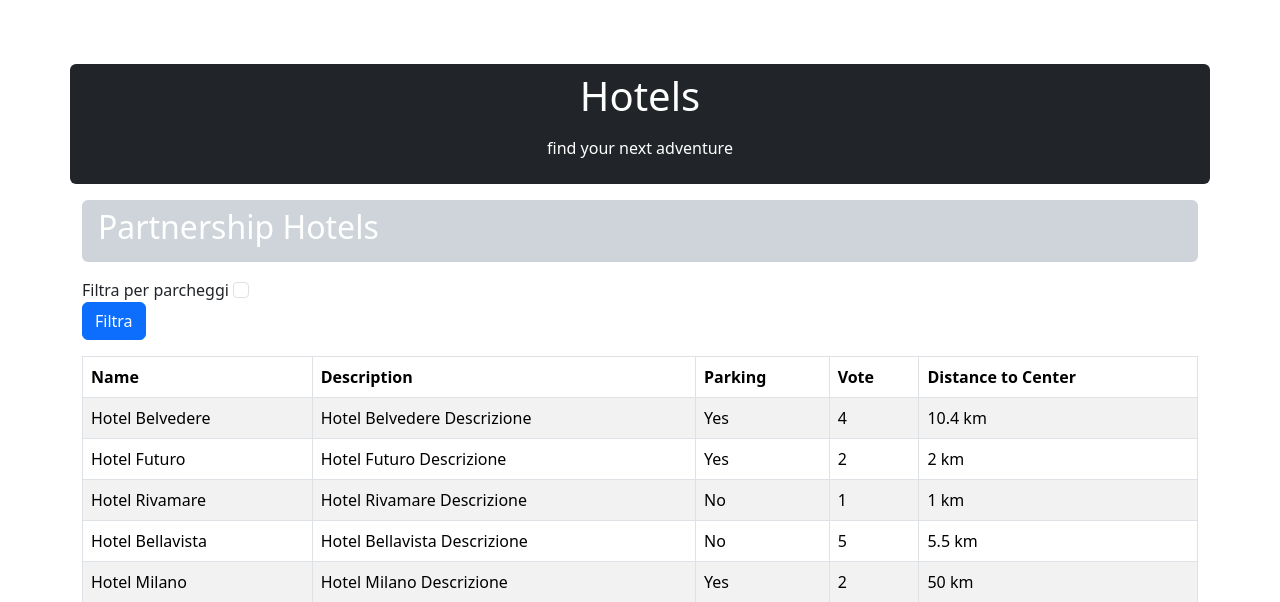
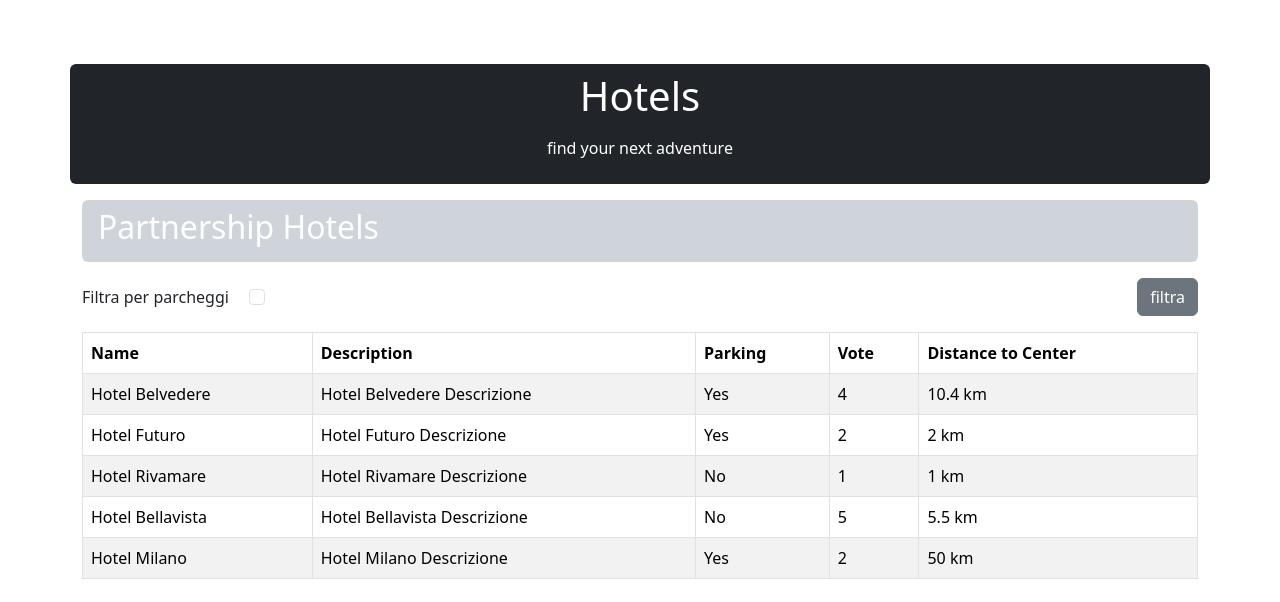
Before and after one commit to LivingtonMerello98/php-hotel, a PHP site: page / in a window 1280 px wide. Shown: the top 602 px of the page. Run offline with PHP 8.4, Linux system fonts and the light colour scheme.

Commit message:
[upd] For each hotel in the $hotels array, the code performs a conditional check to filter hotels based on the presence of parking

```diff
--- a/index.php
+++ b/index.php
@@ -67,13 +67,23 @@ $filterByParking = isset($_GET['parking']);
                     <h2 class="mx-3">Partnership Hotels</h2>
                 </div>
                 <!-- creiamo il form -->
+
                 <form action="index.php" method="GET" class="form-inline my-3">
-                    <div class="form-group mr-3">
-                        <label for="parking" class="mr-2">Filtra per parcheggi</label>
-                        <input type="checkbox" id="parking" name="parking" class="form-check-input">
+                    <div class="col">
+                        <div class="d-flex">
+                            <div class="col-6 d-flex align-items-center">
+                                <div class="form-group mr-3">
+                                    <label for="parking" class="mr-2">Filtra per parcheggi</label>
+                                    <input type="checkbox" id="parking" name="parking" class="form-check-input mx-3">
+                                </div>
+                            </div>
+                            <div class="col-6 d-flex justify-content-end">
+                                <button type="submit" class="btn btn-secondary ">filtra</i></button>
+                            </div>
+                        </div>
                     </div>
-                    <button type="submit" class="btn btn-primary">Filtra</button>
                 </form>
+
 
                 <!-- creiamo la tabella -->
                 <table class="table table-bordered table-striped">
@@ -91,14 +101,15 @@ $filterByParking = isset($_GET['parking']);
                         <?php
                         // Per ogni oggetto presente all'interno dell'array associativo, stampiamo le chiavi e i valori
                         foreach ($hotels as $hotel) {
-                            //con <tr></tr> creiamo la riga che ospitera il dato che sarà stampato
-                            echo '<tr>';
-                            echo '<td>' . $hotel['name'] . '</td>';
-                            echo '<td>' . $hotel['description'] . '</td>';
-                            echo '<td>' . ($hotel['parking'] ? 'Yes' : 'No') . '</td>';
-                            echo '<td>' . $hotel['vote'] . '</td>';
-                            echo '<td>' . $hotel['distance_to_center'] . ' km</td>';
-                            echo '</tr>';
+                            if (!$filterByParking || ($filterByParking && $hotel['parking'])) {
+                                echo '<tr>';
+                                echo '<td>' . htmlspecialchars($hotel['name']) . '</td>';
+                                echo '<td>' . htmlspecialchars($hotel['description']) . '</td>';
+                                echo '<td>' . ($hotel['parking'] ? 'Yes' : 'No') . '</td>';
+                                echo '<td>' . htmlspecialchars($hotel['vote']) . '</td>';
+                                echo '<td>' . htmlspecialchars($hotel['distance_to_center']) . ' km</td>';
+                                echo '</tr>';
+                            }
                         }
                         ?>
                     </tbody>
```
